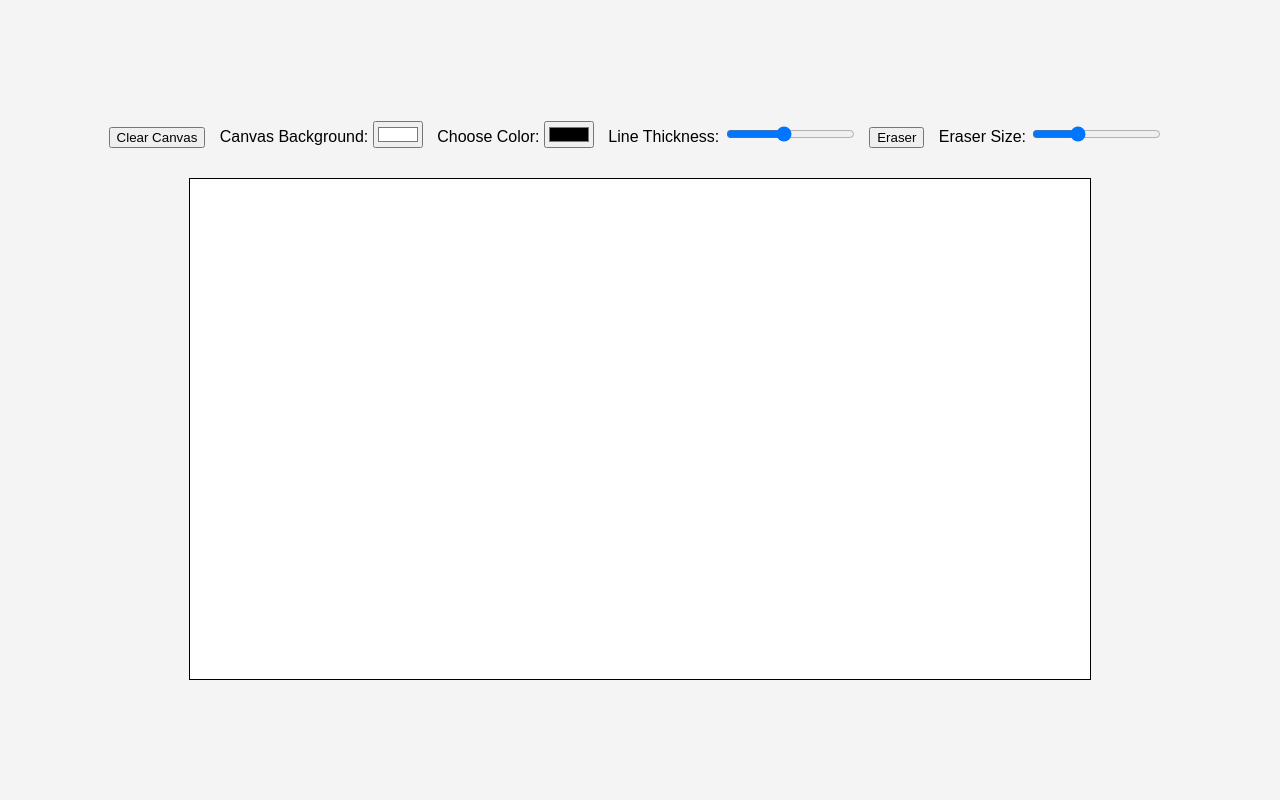
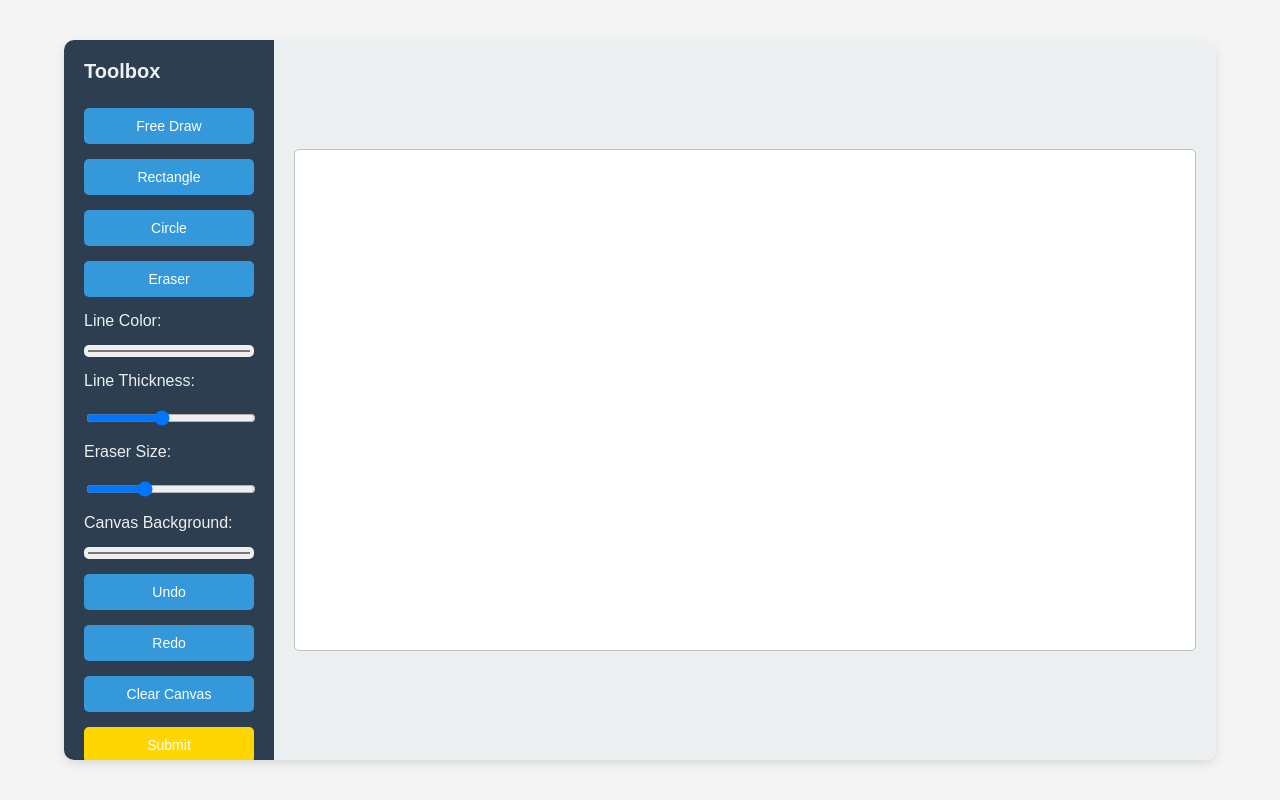
Before and after one commit to Tishya-2008/scribble.io-game, a plain HTML site: page index.html in a window 1280 px wide. Drawn offline with Linux system fonts and the light colour scheme.

Commit message:
new features + styling

```diff
--- a/index.html
+++ b/index.html
@@ -7,23 +7,34 @@
     <link rel="stylesheet" href="styles.css">
 </head>
 <body>
-    <div class="toolbar">
-        <button id="clear">Clear Canvas</button>
-        <label for="bgColor">Canvas Background: </label>
-        <input type="color" id="bgColor" value="#ffffff">
-        <label for="color">Choose Color: </label>
-        <input type="color" id="color" value="#000000">
-        <label for="thickness">Line Thickness: </label>
-        <input type="range" id="thickness" min="1" max="10" value="5">
-        <button id="eraser">Eraser</button>
-        <label for="eraserSize">Eraser Size: </label>
-        <input type="range" id="eraserSize" min="5" max="50" value="20">
-
-    </div>
-    <div class="canvas-container">
-        <canvas id="canvas" width="900" height="500"></canvas>
+    <div class="main-container">
+        <div class="toolbar">
+            <h2>Toolbox</h2>
+            <button id="freeDraw">Free Draw</button>
+            <button id="rectangle">Rectangle</button>
+            <button id="circle">Circle</button>
+            <button id="eraser">Eraser</button>
+            <label for="color">Line Color:</label>
+            <input type="color" id="color" value="#000000">
+            <label for="thickness">Line Thickness:</label>
+            <input type="range" id="thickness" min="1" max="10" value="5">
+            <label for="eraserSize">Eraser Size:</label>
+            <input type="range" id="eraserSize" min="5" max="50" value="20">
+            <label for="bgColor">Canvas Background:</label>
+            <input type="color" id="bgColor" value="#ffffff">
+            <button id="undo">Undo</button>
+            <button id="redo">Redo</button>
+            <button id="clear">Clear Canvas</button>
+            <button id="submit">Submit</button>
+        </div>
+        <div class="canvas-container">
+            <canvas id="canvas" width="900" height="500"></canvas>
+        </div>
     </div>
 
+    <div id="rating-container" style="display: none;">
+        <p>Your drawing has been rated: <span id="rating">0</span>/100</p>
+    </div>
     <script src="script.js"></script>
 </body>
 </html>
--- a/script.js
+++ b/script.js
@@ -6,6 +6,9 @@ const eraserSizeInput = document.getElementById('eraserSize');
 const clearButton = document.getElementById('clear');
 const eraserButton = document.getElementById('eraser');
 const bgColorInput = document.getElementById('bgColor');
+const submitButton = document.getElementById('submit');
+const ratingContainer = document.getElementById('rating-container');
+const ratingDisplay = document.getElementById('rating');
 
 let painting = false;
 let erasing = false;
@@ -13,25 +16,45 @@ let currentColor = "#000000";
 let currentThickness = 5;
 let eraserSize = 20;
 let canvasBgColor = "#ffffff";
+let drawingMode = 'free'; // Modes: free, rectangle, circle
+let history = [];
+let historyIndex = -1;
 
 canvas.style.backgroundColor = canvasBgColor;
 
-let lastX = 0;
-let lastY = 0;
+let startX = 0, startY = 0;
+
+function saveState() {
+    history = history.slice(0, historyIndex + 1); // Remove redo states
+    history.push(canvas.toDataURL());
+    historyIndex++;
+}
+
+function restoreState() {
+    const img = new Image();
+    img.src = history[historyIndex];
+    img.onload = () => {
+        ctx.clearRect(0, 0, canvas.width, canvas.height);
+        ctx.drawImage(img, 0, 0);
+    };
+}
 
 canvas.addEventListener('mousedown', (e) => {
     painting = true;
-    [lastX, lastY] = getMousePosition(e);
-    if (erasing) erase(e);
+    [startX, startY] = getMousePosition(e);
+    if (!erasing && drawingMode === 'free') saveState();
 });
 
-canvas.addEventListener('mouseup', () => {
+canvas.addEventListener('mouseup', (e) => {
     painting = false;
-    ctx.beginPath();
+    if (drawingMode !== 'free' && !erasing) {
+        drawShape(e);
+        saveState();
+    }
 });
 
 canvas.addEventListener('mousemove', (e) => {
-    if (painting) {
+    if (painting && drawingMode === 'free') {
         if (erasing) {
             erase(e);
         } else {
@@ -44,6 +67,7 @@ clearButton.addEventListener('click', () => {
     ctx.clearRect(0, 0, canvas.width, canvas.height);
     canvasBgColor = "#ffffff";
     setCanvasBackground();
+    saveState();
 });
 
 eraserButton.addEventListener('click', () => {
@@ -66,8 +90,8 @@ eraserSizeInput.addEventListener('input', (e) => {
 bgColorInput.addEventListener('input', (e) => {
     canvasBgColor = e.target.value;
     setCanvasBackground();
+    saveState();
 });
-
 
 function draw(e) {
     const [x, y] = getMousePosition(e);
@@ -79,13 +103,25 @@ function draw(e) {
     ctx.stroke();
     ctx.beginPath();
     ctx.moveTo(x, y);
-
-    [lastX, lastY] = [x, y];
 }
 
 function erase(e) {
     const [x, y] = getMousePosition(e);
     ctx.clearRect(x - eraserSize / 2, y - eraserSize / 2, eraserSize, eraserSize);
+}
+
+function drawShape(e) {
+    const [endX, endY] = getMousePosition(e);
+    ctx.lineWidth = currentThickness;
+    ctx.strokeStyle = currentColor;
+    ctx.beginPath();
+    if (drawingMode === 'rectangle') {
+        ctx.rect(startX, startY, endX - startX, endY - startY);
+    } else if (drawingMode === 'circle') {
+        const radius = Math.sqrt(Math.pow(endX - startX, 2) + Math.pow(endY - startY, 2));
+        ctx.arc(startX, startY, radius, 0, Math.PI * 2);
+    }
+    ctx.stroke();
 }
 
 function setCanvasBackground() {
@@ -97,3 +133,45 @@ function getMousePosition(e) {
     const rect = canvas.getBoundingClientRect();
     return [e.clientX - rect.left, e.clientY - rect.top];
 }
+
+// Undo/Redo functionality
+document.addEventListener('keydown', (e) => {
+    if (e.ctrlKey && e.key === 'z' && historyIndex > 0) {
+        historyIndex--;
+        restoreState();
+    } else if (e.ctrlKey && e.key === 'y' && historyIndex < history.length - 1) {
+        historyIndex++;
+        restoreState();
+    }
+});
+
+// Buttons to change drawing mode
+document.getElementById('rectangle').addEventListener('click', () => drawingMode = 'rectangle');
+document.getElementById('circle').addEventListener('click', () => drawingMode = 'circle');
+document.getElementById('freeDraw').addEventListener('click', () => drawingMode = 'free');
+
+submitButton.addEventListener('click', () => {
+    // Capture the canvas as an image data URL
+    const drawingData = canvas.toDataURL();
+
+    // Call the AI function to rate the drawing (for now, we'll simulate it)
+    const rating = simulateAIDrawingRating();
+
+    // Show the rating in the UI
+    ratingDisplay.textContent = rating;
+    ratingContainer.style.display = 'block';
+});
+
+// Simulated AI Drawing Rating (returns a random rating between 1 and 100)
+function simulateAIDrawingRating() {
+    return Math.floor(Math.random() * 100) + 1;
+}
+
+// Initial setup for buttons, colors, and thickness
+document.getElementById('color').addEventListener('input', (e) => {
+    currentColor = e.target.value;
+});
+
+document.getElementById('thickness').addEventListener('input', (e) => {
+    currentThickness = e.target.value;
+});
--- a/styles.css
+++ b/styles.css
@@ -1,37 +1,121 @@
 body {
     font-family: Arial, sans-serif;
-    display: flex;
-    flex-direction: column;
-    align-items: center;
-    justify-content: center;
-    height: 100vh;
     margin: 0;
     background-color: #f4f4f4;
+    display: flex;
+    justify-content: center;
+    align-items: center;
+    height: 100vh;
+}
+
+.main-container {
+    display: flex;
+    height: 90vh;
+    width: 90vw;
+    background: #fff;
+    border-radius: 10px;
+    box-shadow: 0 4px 10px rgba(0, 0, 0, 0.1);
+    overflow: hidden;
 }
 
 .toolbar {
-    margin-bottom: 10px;
-    text-align: center;
+    background: #2c3e50;
+    color: #ecf0f1;
+    padding: 20px;
+    width: 250px;
+    display: flex;
+    flex-direction: column;
+    align-items: flex-start;
+    gap: 15px;
+    overflow-y: auto;
+}
+
+.toolbar h2 {
+    margin: 0 0 10px 0;
+    font-size: 20px;
+}
+
+.toolbar button, .toolbar input, .toolbar label {
+    width: 100%;
+}
+
+.toolbar button {
+    padding: 10px 15px;
+    background: #3498db;
+    color: #fff;
+    border: none;
+    border-radius: 5px;
+    font-size: 14px;
+    cursor: pointer;
+    transition: background 0.3s ease;
+}
+
+.toolbar button:hover {
+    background: #2980b9;
+}
+
+.toolbar input[type="color"], .toolbar input[type="range"] {
+    height: 30px;
+    border-radius: 5px;
+    border: none;
+    cursor: pointer;
+}
+
+.toolbar input[type="range"] {
+    margin-top: 5px;
+}
+
+.canvas-container {
+    flex: 1;
+    display: flex;
+    justify-content: center;
+    align-items: center;
+    background: #ecf0f1;
+    padding: 20px;
 }
 
 canvas {
-    border: 1px solid #000;
+    border: 1px solid #bdc3c7;
+    border-radius: 5px;
+    background-color: #ffffff;
     cursor: crosshair;
 }
 
-button, input {
-    margin-right: 10px;
-    cursor: pointer;
+#rating-container {
+    display: none;
+    position: fixed;
+    top: 50%;
+    left: 50%;
+    transform: translate(-50%, -50%);
+    background-color: rgba(14, 8, 97, 0.9);
+    color: white;
+    padding: 20px;
+    border-radius: 10px;
+    font-size: 24px;
+    text-align: center;
+    z-index: 1000;
+    box-shadow: 0 4px 8px rgba(0, 0, 0, 0.3);
 }
 
-.canvas-container {
-    display: flex;
-    justify-content: center;
-    align-items: center;
-    margin-top: 20px;
+button {
+    padding: 10px 15px;
+    background: #3498db;
+    color: #fff;
+    border: none;
+    border-radius: 5px;
+    font-size: 14px;
+    cursor: pointer;
+    transition: background 0.3s ease;
 }
 
-#canvas {
-    box-sizing: border-box;
-    background-color: rgb(216, 216, 216);
+button:hover {
+    background: #2980b9;
 }
+
+#submit{
+    background-color: gold;
+}
+
+#submit:hover{
+    background-color: darkgoldenrod;
+}
```
Also changed, not shown: 1 other file.
